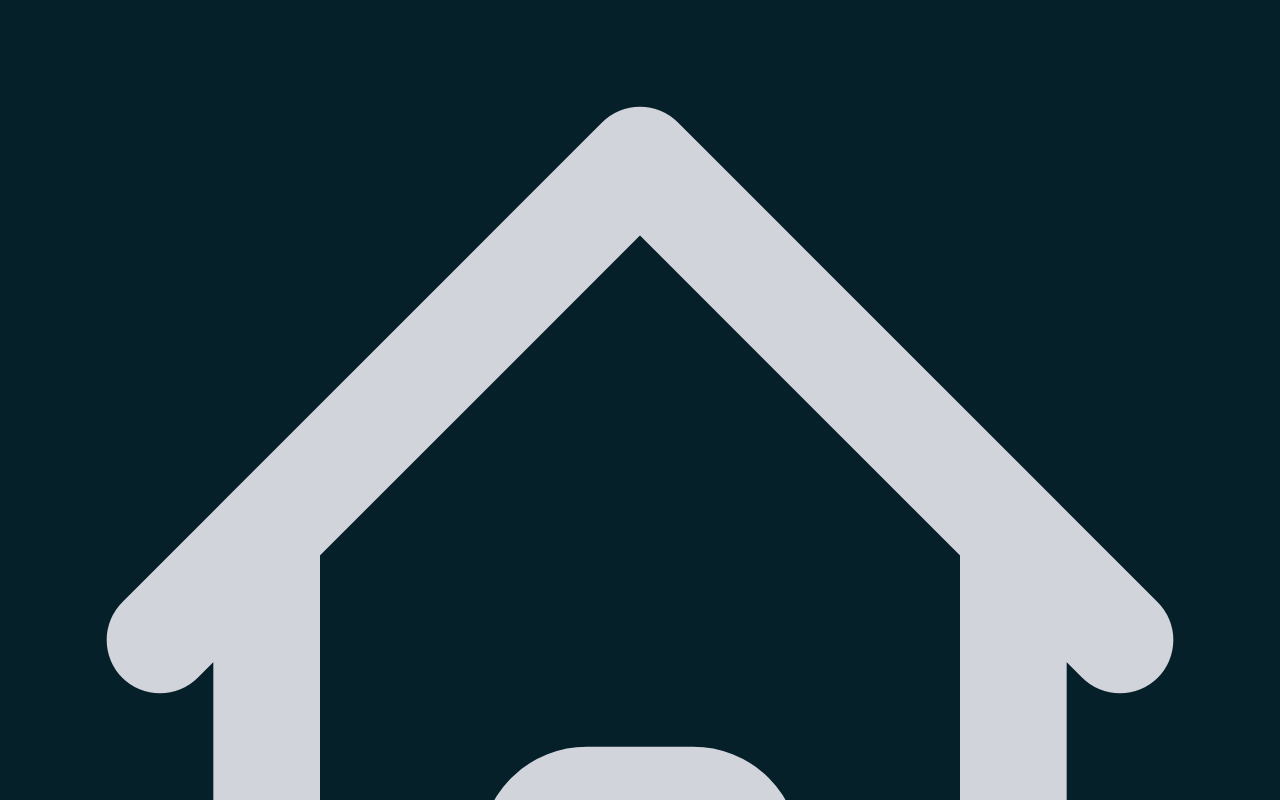
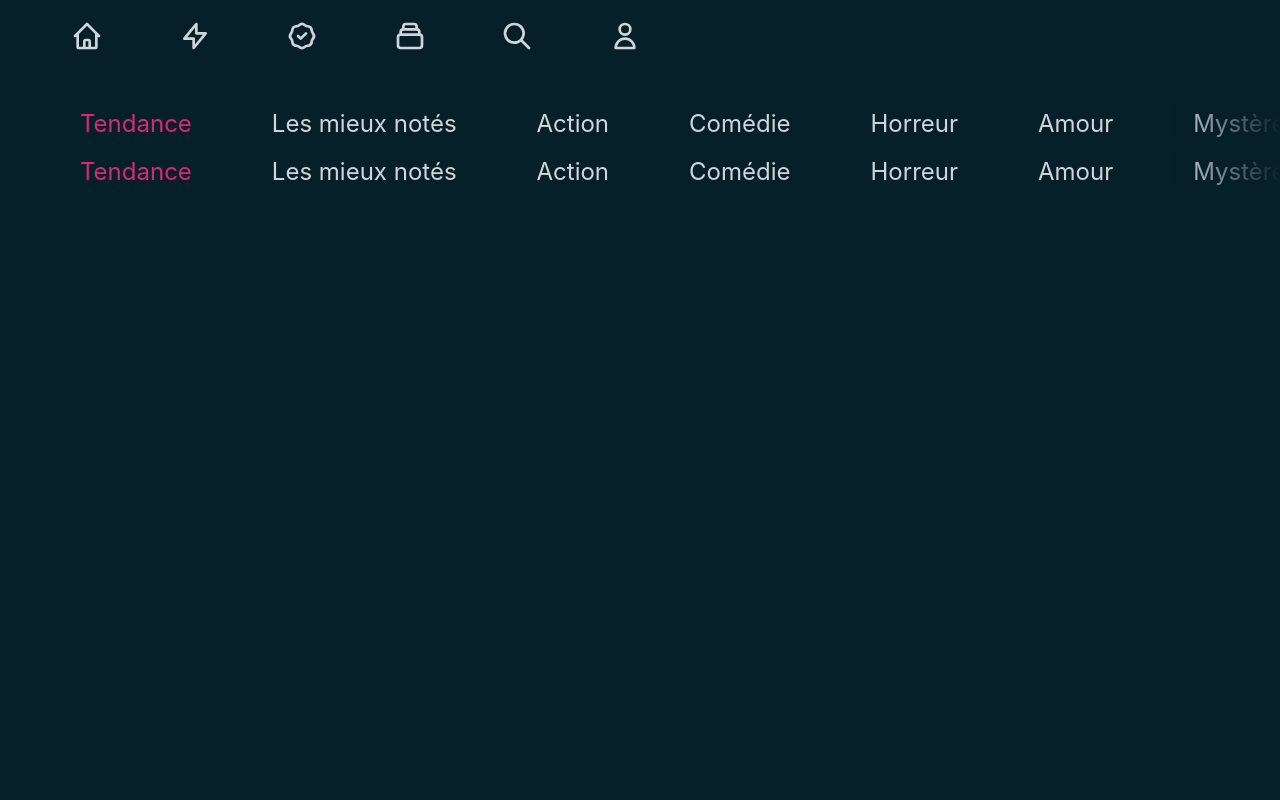
Before and after one commit to chlbri/protofolio-filmiz, a Next.js app: page / in a window 1280 px wide. Shown: the top 800 px of the page. Built offline with nearby package versions, Linux system fonts and the light colour scheme; no server answers.

Commit message:
configure tail

```diff
--- a/tailwind.config.js
+++ b/tailwind.config.js
@@ -1,8 +1,8 @@
 module.exports = {
   mode: 'jit',
   purge: [
-    './pages/**/*.{js,ts,jsx,tsx}',
-    './components/**/*.{js,ts,jsx,tsx}',
+    './src/pages/**/*.{js,ts,jsx,tsx}',
+    './src/components/**/*.{js,ts,jsx,tsx}',
   ],
   darkMode: false, // or 'media' or 'class'
   theme: {
```
